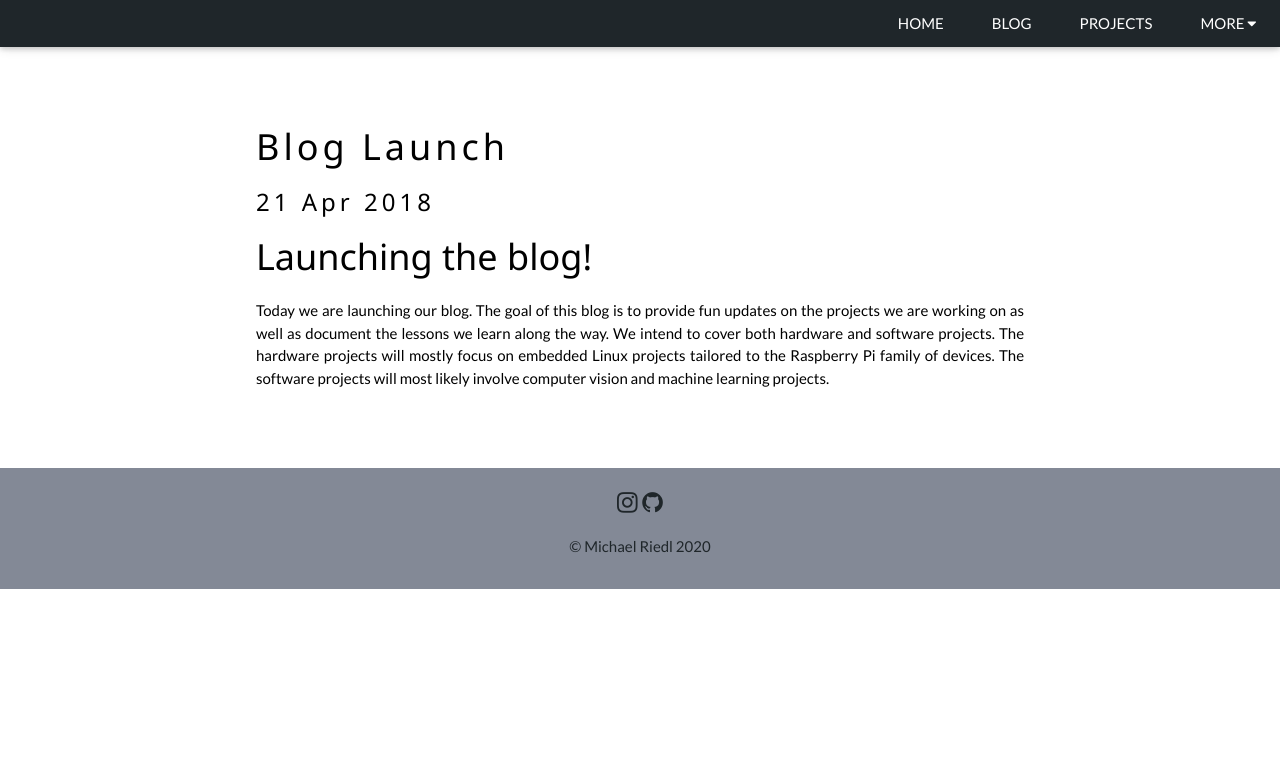
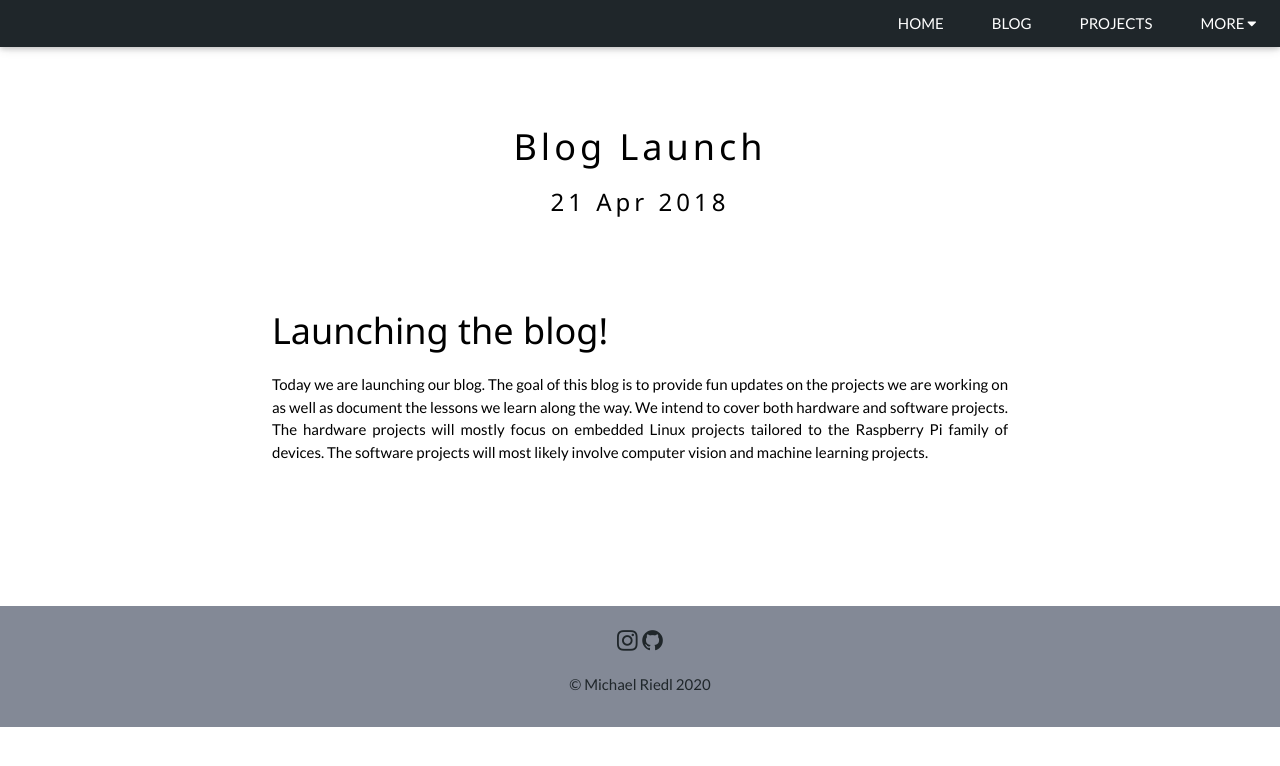
Before and after one commit to michaelriedl/michaelriedl.github.io, a Jekyll site: the page built from _posts/2018-04-21-blog-launched.md, in a window 1280 px wide. Shown: the top 766 px of the page. Built offline with Jekyll 4.4.1, drawn with Linux system fonts in a browser that asks for light colours.

Commit message:
Fix blog post format

```diff
--- a/_layouts/blogpost.html
+++ b/_layouts/blogpost.html
@@ -5,9 +5,11 @@
 <div class="w3-content" style="max-width:2000px;margin-top:46px">
 
     <!-- About the Site -->
-    <div class="w3-container w3-content w3-justify w3-padding-64" style="max-width:800px">
+    <div class="w3-container w3-content w3-center w3-padding-64" style="max-width:800px">
         <h1 class="w3-wide">{{ page.title }}</h1>
         <h3 class="w3-wide">{{ page.date | date_to_string }}</h3>
-        {{ content }}
+        <div class="w3-container w3-content w3-justify w3-padding-64" style="max-width:800px">
+            {{ content }}
+        </div>
     </div>
 </div>
```
